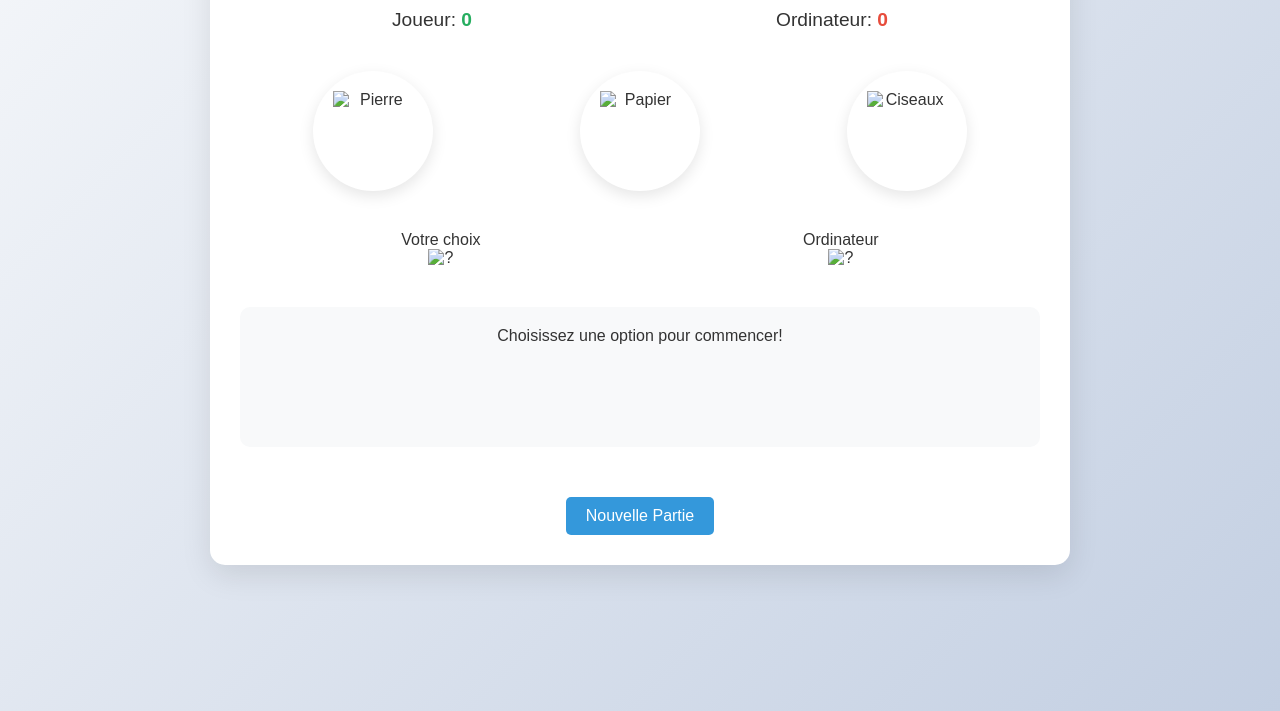
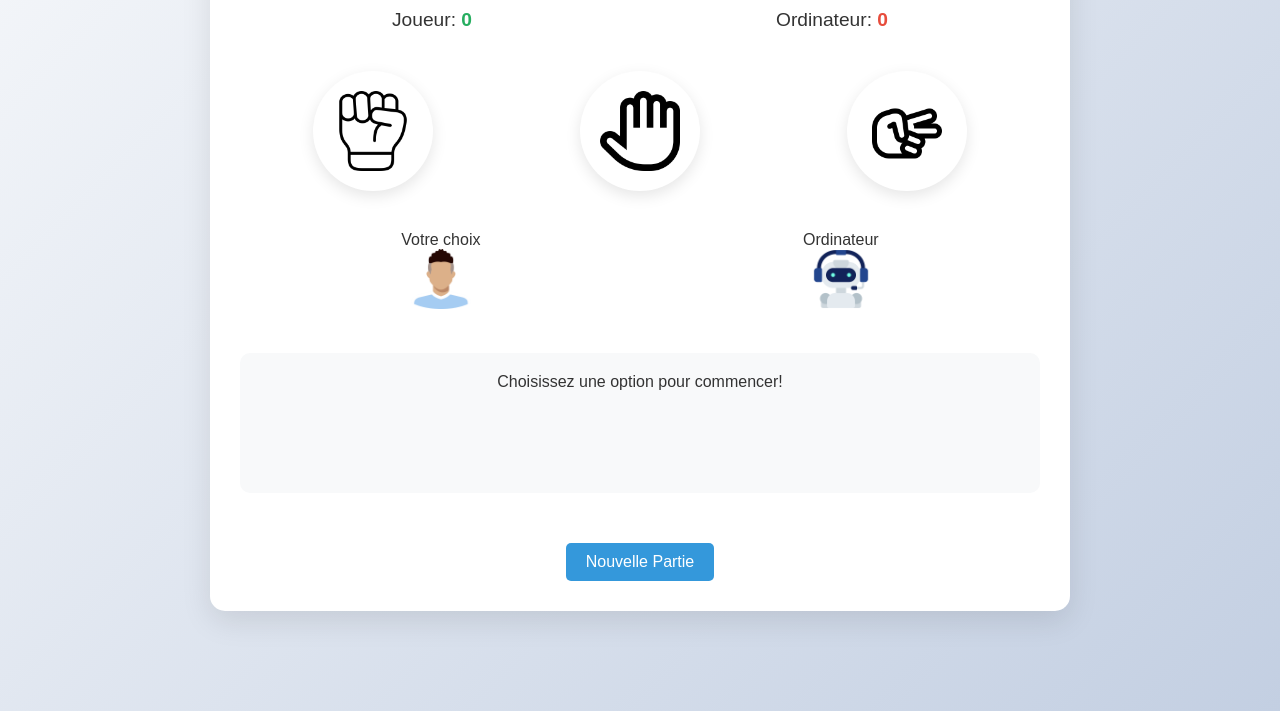
Before and after one commit to Johneyrenov/rock_paper_scissors_ameliore, a plain HTML site: page index.html in a window 1280 px wide. Shown: the part 129-840 px from the top of the page. Drawn offline with Linux system fonts and the light colour scheme.

Commit message:
Update index.html

```diff
--- a/index.html
+++ b/index.html
@@ -16,24 +16,24 @@
 
             <div class="choices">
                 <div class="choice" data-choice="rock">
-                    <img src="rock_paper_scissors/pictures/fist.png" alt="Pierre">
+                    <img src="pictures/fist.png" alt="Pierre">
                 </div>
                 <div class="choice" data-choice="paper">
-                    <img src="rock_paper_scissors/pictures/hand-paper.png" alt="Papier">
+                    <img src="pictures/hand-paper.png" alt="Papier">
                 </div>
                 <div class="choice" data-choice="scissors">
-                    <img src="rock_paper_scissors/pictures/scissors.png" alt="Ciseaux">
+                    <img src="pictures/scissors.png" alt="Ciseaux">
                 </div>
             </div>
 
             <div class="selections">
                 <div class="selection">
                     <div>Votre choix</div>
-                    <img id="player-selection" src="rock_paper_scissors/pictures/football-player.png" alt="?">
+                    <img id="player-selection" src="pictures/football-player.png" alt="?">
                 </div>
                 <div class="selection">
                     <div>Ordinateur</div>
-                    <img id="computer-selection" src="rock_paper_scissors/pictures/robot-assistant.png" alt="?">
+                    <img id="computer-selection" src="pictures/robot-assistant.png" alt="?">
                 </div>
             </div>
 
```
